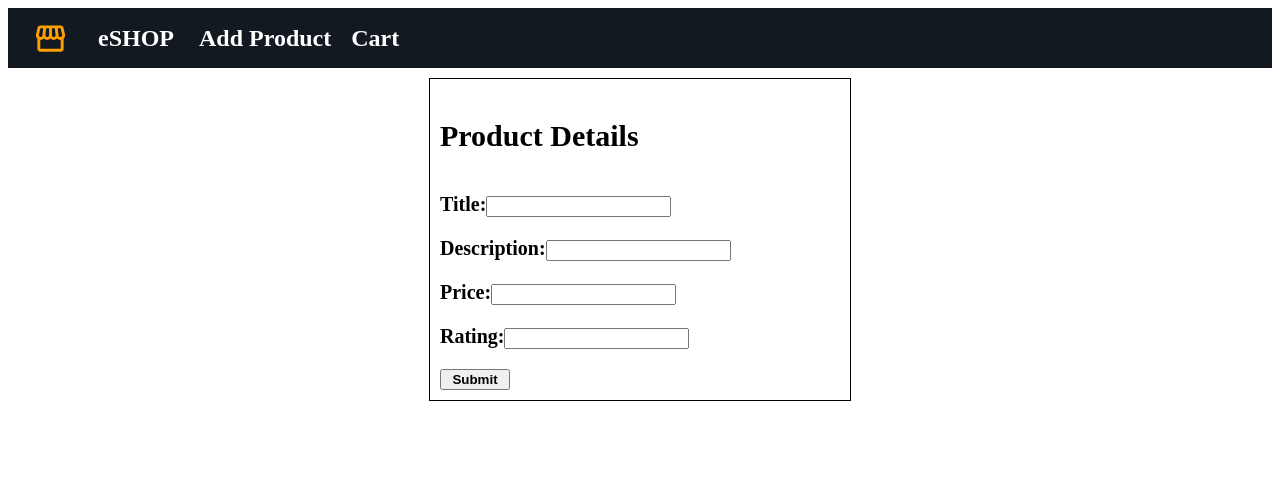
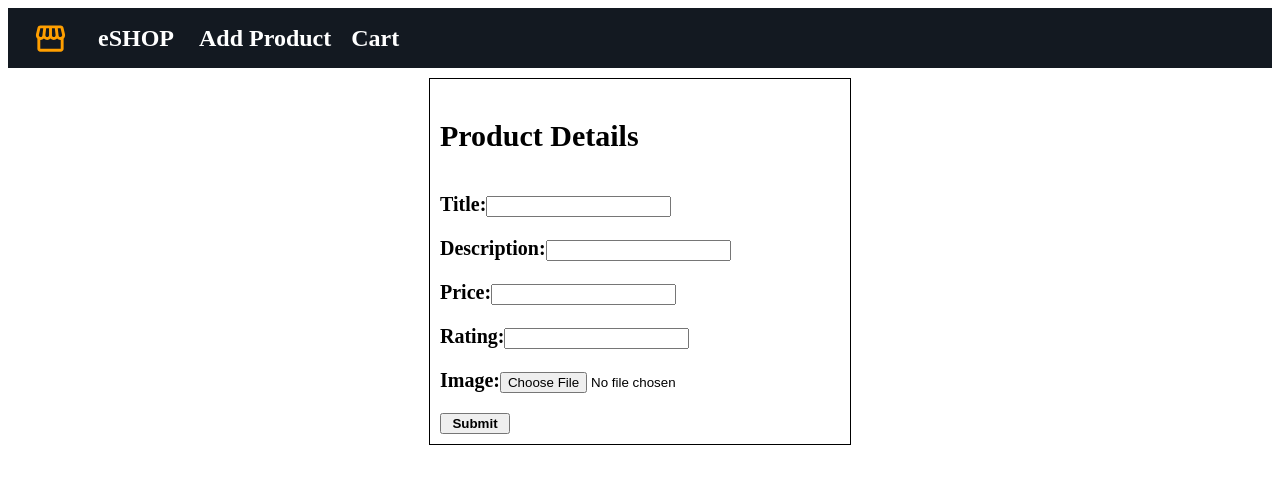
Before and after one commit to praSHAnt07011999/ecomm, a React (Create React App) app: page /addProduct in a window 1280 px wide. Shown: the top 484 px of the page. Built offline with nearby package versions, Linux system fonts and the light colour scheme.

Commit message:
Add image input in form

```diff
--- a/src/components/AddProduct.js
+++ b/src/components/AddProduct.js
@@ -10,6 +10,7 @@ const AddProduct = () => {
     const [ description, setDescription ] = useState('');
     const [ price, setPrice ] = useState('');
     const [ rating, setRating ] = useState('');
+    const [ selectedFile, setSelectedFile ] = useState('');
 
     const dispatch = useDispatch();
 
@@ -19,14 +20,15 @@ const AddProduct = () => {
         }
         else {
             event.preventDefault();
-
             const productId = uuidv4();
             const newProduct = {
                 id:productId,
                 title:title,
                 description:description,
                 price:price,
-                rating:rating
+                rating:rating,
+                image: selectedFile,
+                addedToCart: false
             };
             dispatch(addProduct(newProduct));
             setTitle('');
@@ -72,6 +74,13 @@ const AddProduct = () => {
                 onChange={(event) => setRating(event.target.value)}
             />
             </label>
+             <label className="image-label">Image:
+                <input
+                type="file"
+                name="img"
+                onChange={(event) => setSelectedFile(URL.createObjectURL(event.target.files[0]))}
+            />
+            </label>
                 <input type="submit" className="submit-button" />
             </form>
         </div>
--- a/src/components/Cart.css
+++ b/src/components/Cart.css
@@ -10,3 +10,8 @@
 .item_container {
     display: block;
 }
+
+.total-amount{
+    font-size: 30px;
+    font-weight: bold;
+}
--- a/src/components/Cart.js
+++ b/src/components/Cart.js
@@ -1,5 +1,4 @@
 import { useSelector } from 'react-redux';
-import { useState, useEffect } from 'react';
 import './Cart.css';
 import CartItem from './CartItem';
 
@@ -14,7 +13,7 @@ const Cart = () => {
             <div className='item_container'>
                 {
                     cartItems.map(item => (
-                        <CartItem key={item.id} id={item.id} title={item.title} description={item.description} price={item.price} rating={item.rating}/>
+                        <CartItem key={item.id} id={item.id} title={item.title} description={item.description} price={item.price} rating={item.rating} image={item.image}/>
                     ))
                 }
                 <div className='total-amount'>Total amount: {JSON.stringify(total)}</div>
--- a/src/components/CartItem.css
+++ b/src/components/CartItem.css
@@ -1,8 +1,9 @@
 .cart-item-container {
-    border: 1px solid red;
+    border: 1px solid black;
     width: 80%;
     max-height: 150px;
     display: flex;
+    margin-bottom: 5px;
 }
 
 .product-image {
@@ -11,11 +12,9 @@
     margin-top: auto;
     margin-bottom: auto;
     display: flex;
-    border: 1px solid black;
 }
 
 .cart-item-details {
-    border: 1px solid black;
     margin-right: auto;
     display: flex;
     flex-direction: column;
@@ -24,25 +23,21 @@
 }
 
 .item-title {
-    border: 1px solid red;
     margin-top: 8px;
     margin-bottom: 0px;
 }
 
 .item-description {
-    border: 1px solid red;
     margin-top: 8px;
     margin-bottom: 0px;
 }
 
 .item-price {
-    border: 1px solid red;
     margin-top: 8px;
     margin-bottom: 0px;
 }
 
 .item-rating {
-    border: 1px solid red;
     margin-top: 8px;
     margin-bottom: 0px;
 }
--- a/src/components/CartItem.js
+++ b/src/components/CartItem.js
@@ -1,5 +1,4 @@
 import './CartItem.css'
-import bicycle from '../resources/images/bicycle.jpg';
 import { useDispatch } from 'react-redux';
 import { removeFromCart } from '../redux/reducers/addToCartSlice';
 import { subtractFromTotal } from '../redux/reducers/cartTotalSlice';
@@ -16,7 +15,7 @@ const CartItem = (props) => {
     return (
         <div className="cart-item-container">
             <div className='image-container'>
-                <img src={bicycle} alt='product' className='product-image'/>
+                <img src={props.image} alt='product' className='product-image'/>
             </div>
             <div className='cart-item-details'>
                 <h3 className='item-title'>{props.title}</h3>
--- a/src/components/Product.css
+++ b/src/components/Product.css
@@ -38,3 +38,9 @@
     margin-left: 5px;
     margin-bottom: 5px;
 }
+
+.Heading{
+    border: 1px solid red;
+    width: 200px;
+    height: 20px;
+}
--- a/src/components/Product.js
+++ b/src/components/Product.js
@@ -1,4 +1,3 @@
-import bicycle from '../resources/images/bicycle.jpg';
 import "./Product.css";
 import { useDispatch } from 'react-redux';
 import { addToCart } from '../redux/reducers/addToCartSlice';
@@ -16,7 +15,7 @@ const Product = (props) => {
     return (
         <div className='container'>
             <div className='image-container'>
-                <img className='picture' src={bicycle} alt='bicycle' />
+                <img className='picture' src={props.image} alt='bicycle' />
             </div>
             <h3 className='title'>{props.title}</h3>
             <p className='description'>{props.description}</p>
--- a/src/components/Products.css
+++ b/src/components/Products.css
@@ -1,5 +1,4 @@
 .products_container {
-    border: 5px solid red;
     padding: 5px;
     display:flex;
 }
--- a/src/components/Products.js
+++ b/src/components/Products.js
@@ -9,7 +9,7 @@ const Products = () => {
         <div className="products_container">
             {
                 products.map( (product) => (
-                    <Product key={product.id} id={product.id} title={product.title} description={product.description} price={product.price} rating={product.rating}/>
+                    <Product key={product.id} id={product.id} title={product.title} description={product.description} price={product.price} rating={product.rating} image={product.image} />
                 ))
             }
         </div>
--- a/src/components/addProduct.css
+++ b/src/components/addProduct.css
@@ -44,6 +44,13 @@
     font-weight: bold;
 }
 
+.image-label {
+    font-size: 20px;
+    margin-top: 10px;
+    margin-bottom: 10px;
+    font-weight: bold;
+}
+
 .submit-button {
     width: 70px;
     margin-top: 10px;
```
Also changed, not shown: src/resources/images/bicycle.jpg (deleted).
